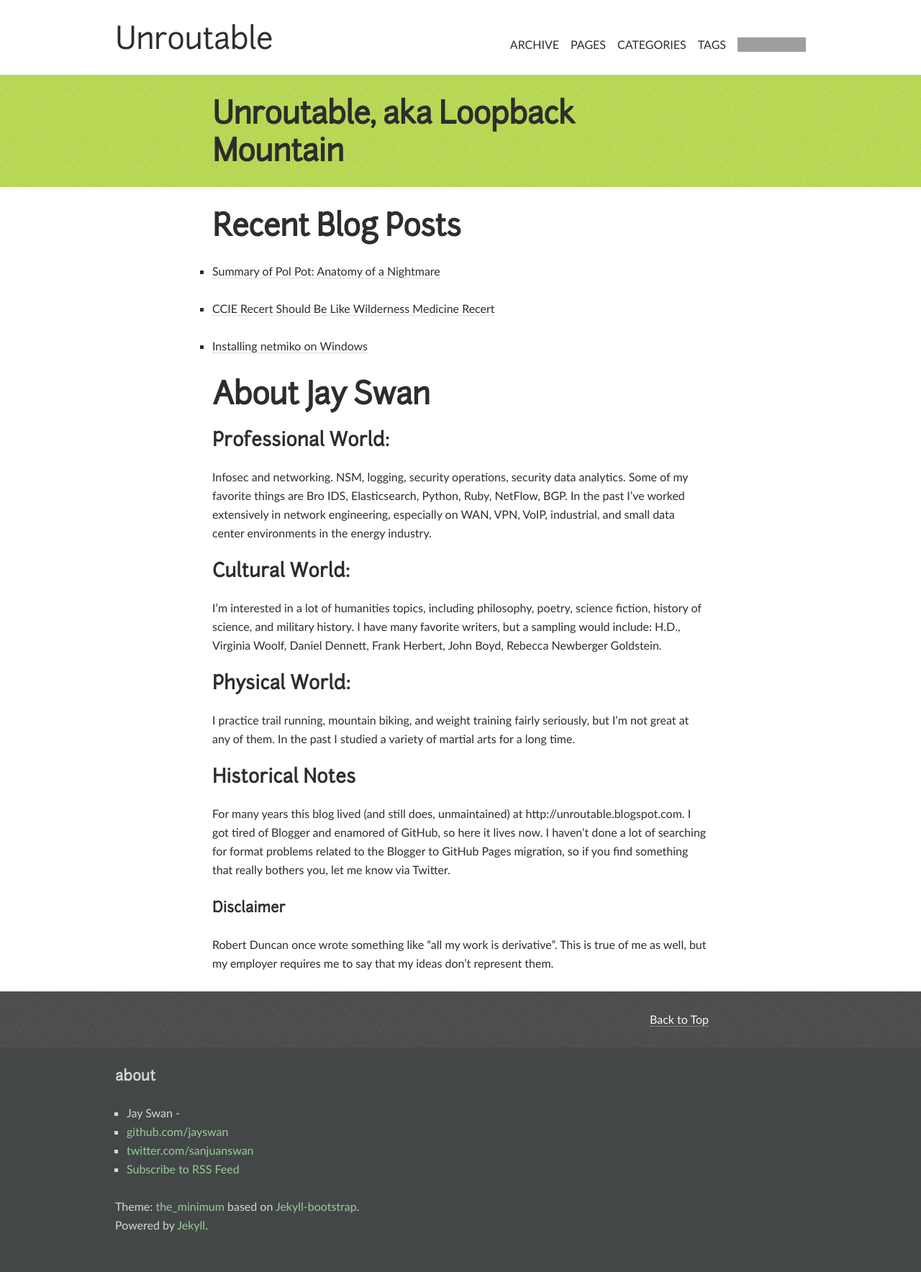
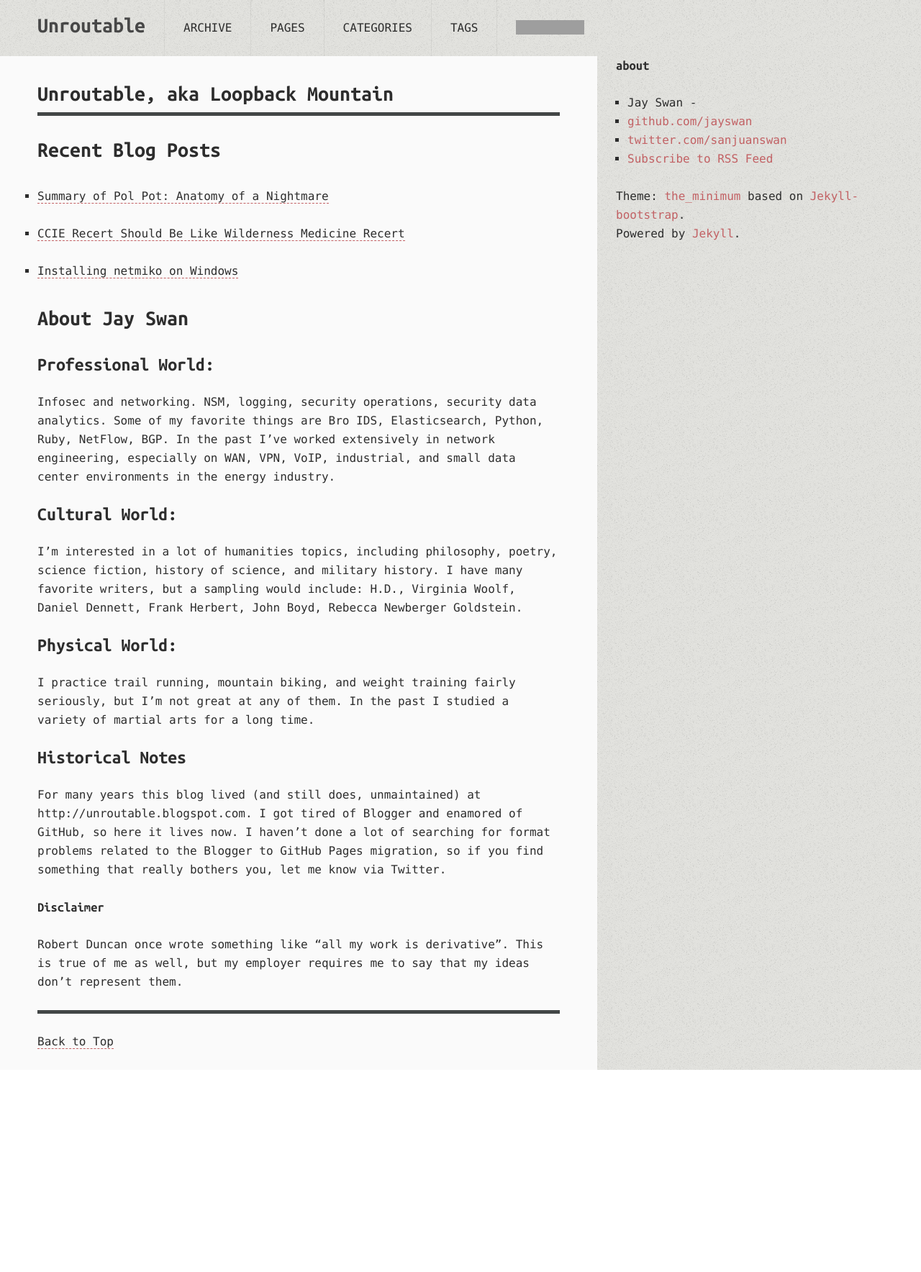
Before and after one commit to jayswan/jayswan.github.io, a Jekyll site: the page built from index.md, in a window 1280 px wide. Shown: the whole page at 72% size. Built offline with Jekyll 4.4.1, drawn with Linux system fonts in a browser that asks for light colours; comment, search, counter and statistics services are not loaded; after the commit the page ends 1487 px from its top, so only the background shows below that; grey boxes are pictures that could not be loaded.

Commit message:
try again

```diff
--- a/_layouts/default.html
+++ b/_layouts/default.html
@@ -1,6 +1,6 @@
 ---
 theme :
-  name : the-minimum
+  name : the-program
 ---
 {% include JB/setup %}
-{% include themes/the-minimum/default.html %}
+{% include themes/the-program/default.html %}
--- a/_layouts/page.html
+++ b/_layouts/page.html
@@ -1,7 +1,7 @@
 ---
 theme :
-  name : the-minimum
+  name : the-program
 layout: default
 ---
 {% include JB/setup %}
-{% include themes/the-minimum/page.html %}
+{% include themes/the-program/page.html %}
--- a/_layouts/post.html
+++ b/_layouts/post.html
@@ -1,7 +1,7 @@
 ---
 theme :
-  name : the-minimum
+  name : the-program
 layout: default
 ---
 {% include JB/setup %}
-{% include themes/the-minimum/post.html %}
+{% include themes/the-program/post.html %}
```
